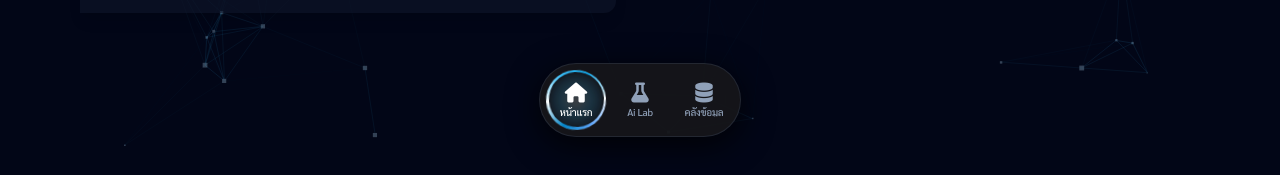
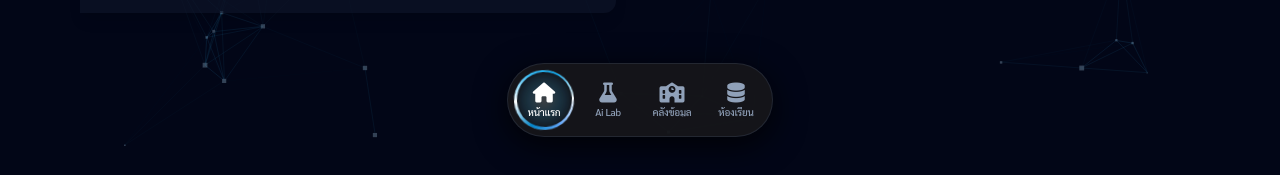
Before and after one commit to metawat888/ailsed, a React (Vite) app: page / in a window 1280 px wide. Shown: the part 639-814 px from the top of the page. Built offline with nearby package versions, Linux system fonts and the light colour scheme.

Commit message:
Update App.tsx

```diff
--- a/src/App.tsx
+++ b/src/App.tsx
@@ -33,8 +33,14 @@ const PAGES_CONFIG: PageItem[] = [
   {
     id: 'archive',
     label: 'คลังข้อมูล',
+    icon: 'fa-solid fa-school',
+    url: 'https://bingo-five-rust.vercel.app/',
+  },
+    {
+    id: 'archive',
+    label: 'ห้องเรียน',
     icon: 'fa-solid fa-database',
-    url: 'https://bingo-five-rust.vercel.app/',
+    url: 'https://vercel.com/metawat/180iqmath/',
   },
   // 👇 ตัวอย่างการเพิ่มปุ่มใหม่ (ก๊อปปี้ไปวางต่อท้ายได้เลย ไม่ต้องกลัวชื่อ id ซ้ำ):
   // {
```
